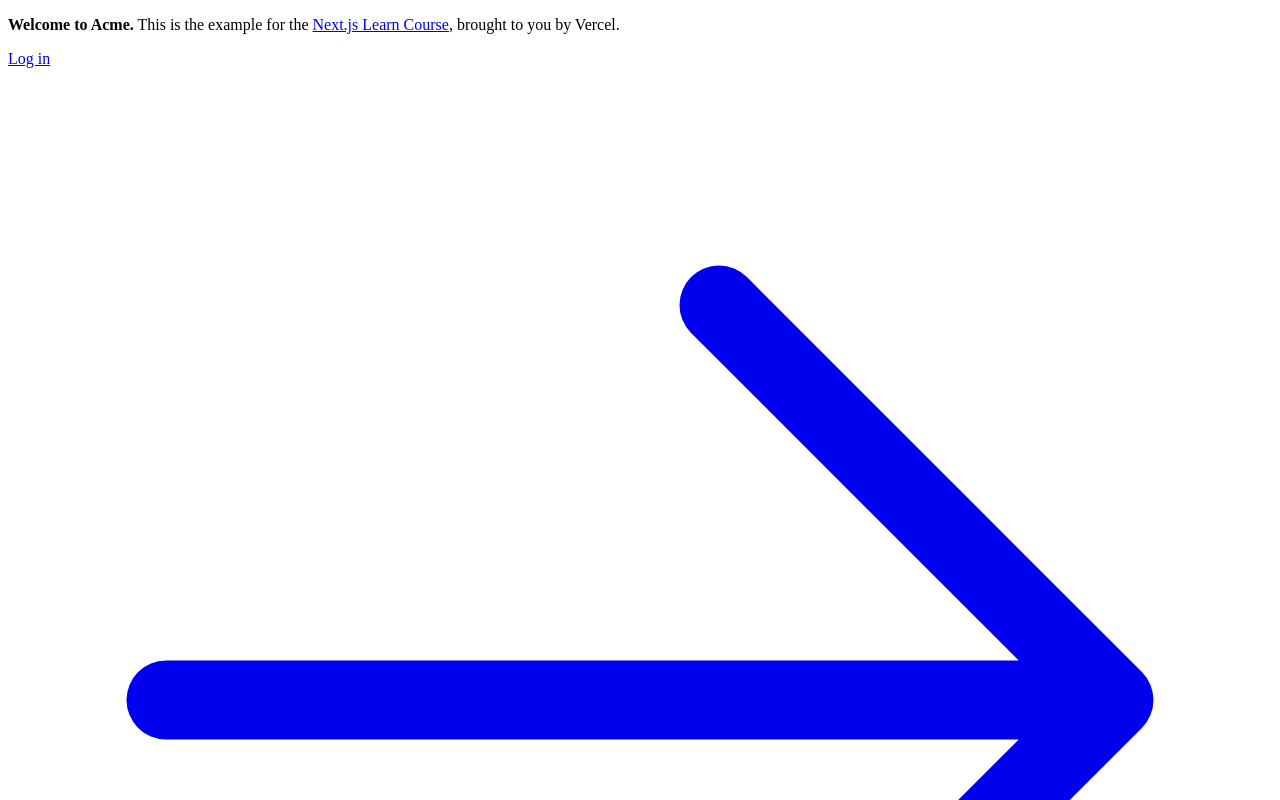
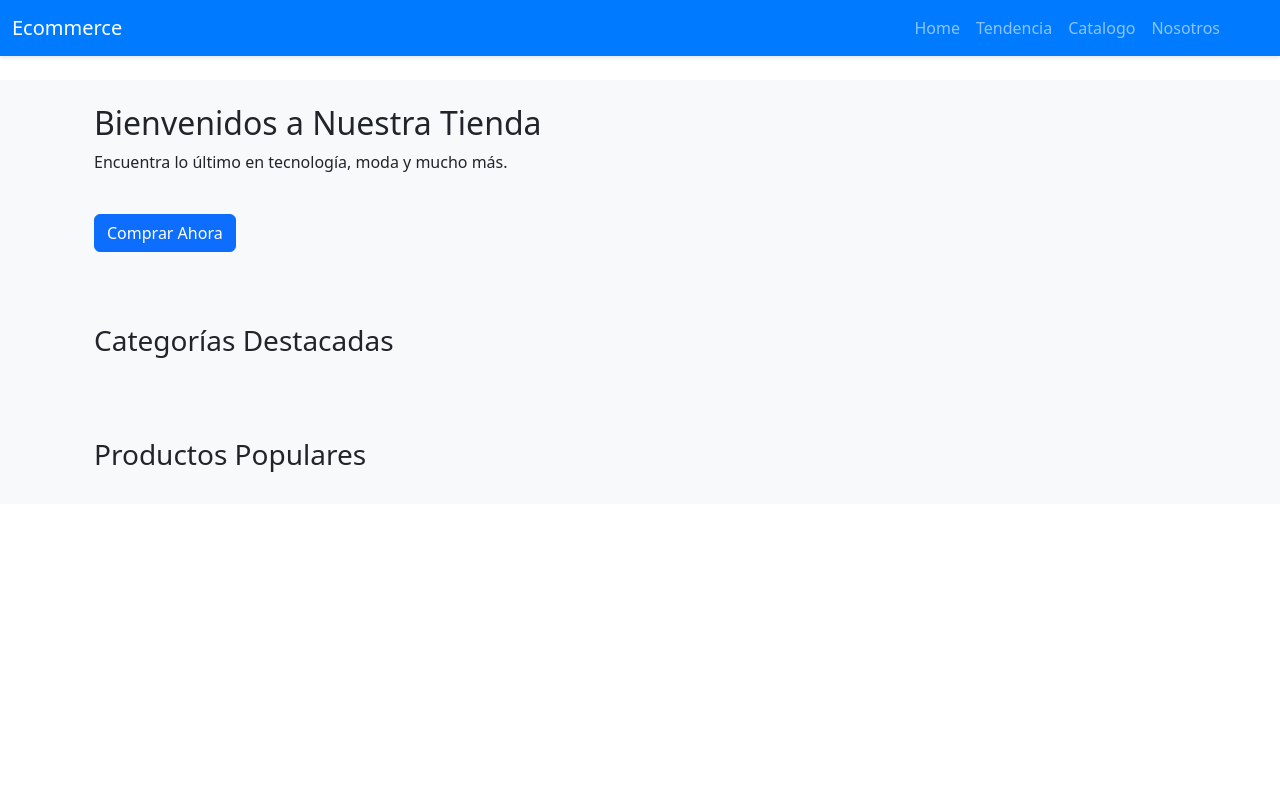
Before and after one commit to sajuoiz/proyecto.UDG, a Next.js app: page / in a window 1280 px wide. Shown: the top 800 px of the page. Built offline with nearby package versions, Linux system fonts and the light colour scheme.

Commit message:
header y estructura basica pagina de inicio

```diff
--- /dev/null
+++ b/app/all.css
@@ -0,0 +1,19 @@
+.custom-header {
+  background-color: #007bff; /* Cambia este valor al color que prefieras */
+  box-shadow: 0 2px 4px rgba(0, 0, 0, 0.1);
+}
+
+.custom-nav-link:hover {
+  background-color: #0056b3; /* Color de fondo al pasar el ratón */
+  color: #fff; /* Color del texto al pasar el ratón */
+  border-radius: 0.25rem;
+  transition:
+    background-color 0.3s,
+    color 0.3s;
+}
+
+.custom-navbar-nav {
+  display: flex;
+  justify-content: flex-end; /* Alinea los elementos del menú a la derecha */
+  width: 100%;
+}
--- /dev/null
+++ b/app/header/index.tsx
@@ -0,0 +1,48 @@
+const Header = () => {
+  return (
+    <header className={`navbar navbar-expand-lg navbar-dark custom-header`}>
+      <div className="container-fluid">
+        <a className="navbar-brand" href="#">
+          Ecommerce
+        </a>
+        <button
+          className="navbar-toggler"
+          type="button"
+          data-bs-toggle="collapse"
+          data-bs-target="#navbarNavDropdown"
+          aria-controls="navbarNavDropdown"
+          aria-expanded="false"
+          aria-label="Toggle navigation"
+        >
+          <span className="navbar-toggler-icon"></span>
+        </button>
+        <div className="navbar-collapse collapse" id="navbarNavDropdown">
+          <ul className="navbar-nav custom-navbar-nav">
+            <li className="nav-item">
+              <a className="nav-link custom-nav-link" href="#">
+                Home
+              </a>
+            </li>
+            <li className="nav-item">
+              <a className="nav-link custom-nav-link" href="#">
+                Tendencia
+              </a>
+            </li>
+            <li className="nav-item">
+              <a className="nav-link custom-nav-link" href="#">
+                Catalogo
+              </a>
+            </li>
+            <li className="nav-item" style={{ paddingRight: '40px' }}>
+              <a className="nav-link custom-nav-link" href="#">
+                Nosotros
+              </a>
+            </li>
+          </ul>
+        </div>
+      </div>
+    </header>
+  );
+};
+
+export default Header;
--- a/app/layout.tsx
+++ b/app/layout.tsx
@@ -1,3 +1,6 @@
+import 'bootstrap/dist/css/bootstrap.min.css';
+import './all.css';
+
 export default function RootLayout({
   children,
 }: {
--- a/app/page.tsx
+++ b/app/page.tsx
@@ -1,33 +1,45 @@
 import AcmeLogo from '@/app/ui/acme-logo';
 import { ArrowRightIcon } from '@heroicons/react/24/outline';
 import Link from 'next/link';
+import Header from './header';
 
-export default function Page() {
+const Home = () => {
   return (
-    <main className="flex min-h-screen flex-col p-6">
-      <div className="flex h-20 shrink-0 items-end rounded-lg bg-blue-500 p-4 md:h-52">
-        {/* <AcmeLogo /> */}
-      </div>
-      <div className="mt-4 flex grow flex-col gap-4 md:flex-row">
-        <div className="flex flex-col justify-center gap-6 rounded-lg bg-gray-50 px-6 py-10 md:w-2/5 md:px-20">
-          <p className={`text-xl text-gray-800 md:text-3xl md:leading-normal`}>
-            <strong>Welcome to Acme.</strong> This is the example for the{' '}
-            <a href="https://nextjs.org/learn/" className="text-blue-500">
-              Next.js Learn Course
-            </a>
-            , brought to you by Vercel.
-          </p>
-          <Link
-            href="/login"
-            className="flex items-center gap-5 self-start rounded-lg bg-blue-500 px-6 py-3 text-sm font-medium text-white transition-colors hover:bg-blue-400 md:text-base"
-          >
-            <span>Log in</span> <ArrowRightIcon className="w-5 md:w-6" />
-          </Link>
-        </div>
-        <div className="flex items-center justify-center p-6 md:w-3/5 md:px-28 md:py-12">
-          {/* Add Hero Images Here */}
-        </div>
-      </div>
-    </main>
+    <div className="flex min-h-screen flex-col p-6">
+      <Header />
+      <main className="bg-light flex min-h-screen flex-col p-6">
+        <section id="banner-principal" className="my-4">
+          <div className="container mx-auto p-4">
+            <h2>Bienvenidos a Nuestra Tienda</h2>
+            <p>Encuentra lo último en tecnología, moda y mucho más.</p>
+            <Link href="/productos" className="btn btn-primary mt-4">
+              Comprar Ahora
+            </Link>
+          </div>
+        </section>
+
+        <section id="categorias-destacadas" className="my-4">
+          <div className="container mx-auto p-4">
+            <h3>Categorías Destacadas</h3>
+            <div className="grid grid-cols-3 gap-4">
+              {/* Aquí irían los componentes de cada categoría */}
+            </div>
+          </div>
+        </section>
+
+        <section id="productos-populares" className="my-4">
+          <div className="container mx-auto p-4">
+            <h3>Productos Populares</h3>
+            <div className="grid grid-cols-4 gap-4">
+              {/* Aquí irían los componentes o cards de productos */}
+            </div>
+          </div>
+        </section>
+
+        {/* Puedes añadir más secciones según lo necesites */}
+      </main>
+    </div>
   );
-}
+};
+
+export default Home;
--- a/package.json
+++ b/package.json
@@ -14,6 +14,7 @@
     "@vercel/postgres": "^0.5.0",
     "autoprefixer": "10.4.15",
     "bcrypt": "^5.1.1",
+    "bootstrap": "^5.3.0",
     "clsx": "^2.0.0",
     "next": "^14.0.2",
     "postcss": "8.4.31",
```
Also changed, not shown: 1 other file (tests, documents, lock files or other folders).
